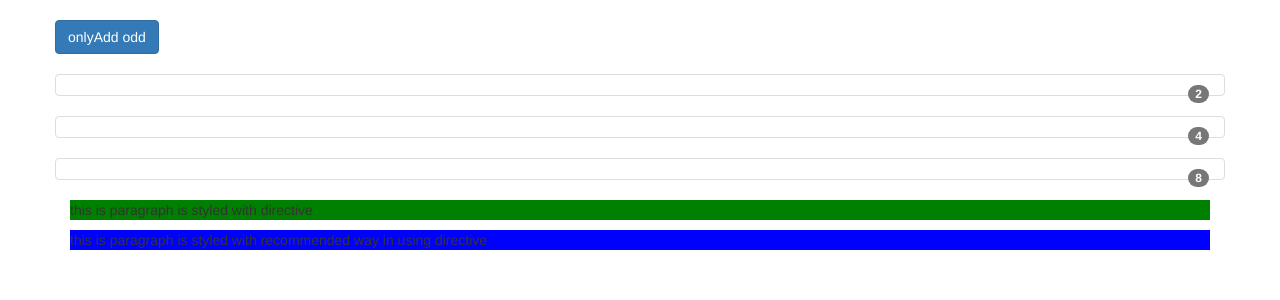
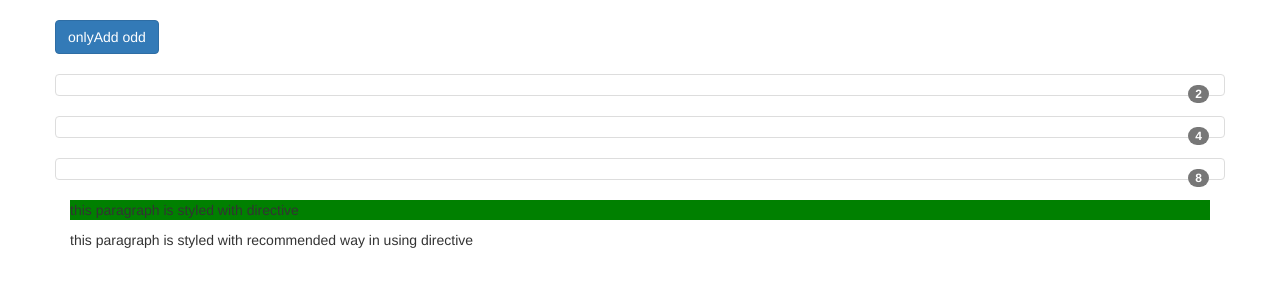
Before and after one commit to Marwan-G/Directives, an Angular app: page / in a window 1280 px wide. Shown: the top 300 px of the page. Built offline with nearby package versions, Linux system fonts and the light colour scheme.

Commit message:
adding @HostListenr Directive  to interact with DOM

```diff
--- a/src/app/app.component.html
+++ b/src/app/app.component.html
@@ -29,7 +29,6 @@
      </ul>
     </div>
   </div>
-  <p appBasicHighlight>this is paragraph is styled with directive </p>
-  <p appSecondHighlight>this is paragraph is styled with recommended way in using directive </p>
-
+  <p appBasicHighlight>this  paragraph is styled with directive </p>
+  <p appSecondHighlight>this  paragraph is styled with recommended way in using directive </p>
 </div>
--- a/src/app/second-highlight/second-highlight.directive.ts
+++ b/src/app/second-highlight/second-highlight.directive.ts
@@ -1,4 +1,4 @@
-import {Directive, ElementRef, OnInit, Renderer2} from '@angular/core';
+import {Directive, ElementRef, HostListener, OnInit, Renderer2} from '@angular/core';
 
 @Directive({
   selector: '[appSecondHighlight]'
@@ -7,6 +7,11 @@ export class SecondHighlightDirective implements OnInit {
 
   constructor(private Refel: ElementRef, private render: Renderer2) { }
   ngOnInit() {
-          this.render.setStyle(this.Refel.nativeElement, 'background-color', 'blue');
+  }
+  @HostListener('mouseover') mouseover(eventData: Event){
+    this.render.setStyle(this.Refel.nativeElement, 'background-color', 'yellow');
+  }
+  @HostListener('mouseout') mouseout(eventData: Event){
+    this.render.setStyle(this.Refel.nativeElement, 'background-color', 'blue');
   }
 }
```
